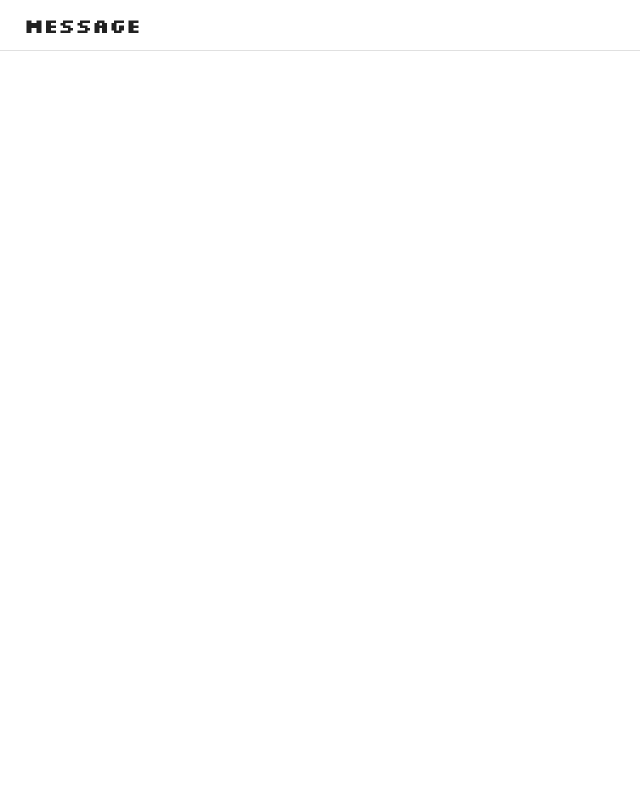
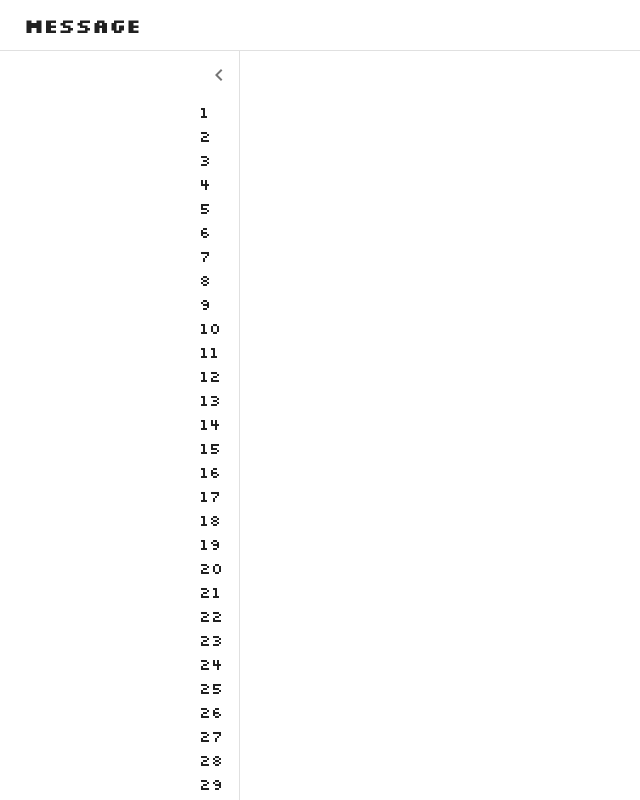
Before and after one commit to erkuysal/Messaging-Django, a React (Vite) app in the folder frontend/: page / in a window 1280 px wide. Shown: the whole page, without its empty margins (0-640 px from the left). Built offline with nearby package versions, Linux system fonts and the light colour scheme; a web font is replaced by a local one.

Commit message:
Minor improvements on Drawer

```diff
--- /dev/null
+++ b/frontend/src/components/PrimaryDraw/DrawToggle.tsx
@@ -0,0 +1,29 @@
+import {Box, IconButton} from "@mui/material";
+import {ChevronLeft, ChevronRight} from "@mui/icons-material";
+import React from "react";
+
+
+
+type Props = {
+    open : boolean;
+    handleDrawerOpen: () => void;
+    handleDrawerClose: () => void;
+}
+
+
+const DrawerToggle : React.FC<Props> = ({open, handleDrawerClose, handleDrawerOpen}) => {
+    return (
+        <Box sx={{
+            height: "50px",
+            display: "flex",
+            alignItems: "center",
+            justifyContent: "center",
+        }}>
+            <IconButton onClick={open ? handleDrawerClose : handleDrawerOpen }>
+                {open ? <ChevronLeft /> : <ChevronRight />}
+            </IconButton>
+        </Box>
+    );
+};
+
+export default DrawerToggle;
--- a/frontend/src/pages/Home.tsx
+++ b/frontend/src/pages/Home.tsx
@@ -1,6 +1,7 @@
 import {Box, CssBaseline } from '@mui/material';
 
 import PrimaryAppBar from '../pages/templates/PrimaryAppBar';
+import PrimaryDraw from "../pages/templates/PrimaryDraw";
 
 
 // funtion Home() {}  : is same as using down below
@@ -9,6 +10,7 @@ const Home = () => {
         <Box sx={{ display: "flex" }}>
             <CssBaseline />
             <PrimaryAppBar/>
+            <PrimaryDraw></PrimaryDraw>
         </Box>
     );
 };
--- /dev/null
+++ b/frontend/src/pages/templates/PrimaryDraw.tsx
@@ -0,0 +1,75 @@
+import {Box, Drawer, Typography, useMediaQuery} from "@mui/material";
+import {useEffect, useState} from "react";
+import {useTheme} from "@mui/material/styles";
+import DrawToggle from "../../components/PrimaryDraw/DrawToggle.tsx";
+
+const PrimaryDraw = () => {
+   const theme = useTheme();
+   const below600 = useMediaQuery("(max-width:599px)");
+   const [open, setOpen] = useState(!below600);
+
+   const openedMixin = () => ({
+      transition: theme.transitions.create("width", {
+      easing: theme.transitions.easing.sharp,
+      duration: theme.transitions.duration.enteringScreen,
+      }),
+      overflowX: "hidden",
+   });
+
+   const closedMixin = () => ({
+      transition: theme.transitions.create("width", {
+      easing: theme.transitions.easing.sharp,
+      duration: theme.transitions.duration.enteringScreen,
+      }),
+      overflowX: "hidden",
+      width: theme.primaryDraw.closed,
+   });
+
+   console.log(below600)
+
+   useEffect(() => {
+      setOpen(!below600);
+   },[below600]);
+
+   const handleDrawerOpen =()=>
+   {
+      setOpen(true);
+   }
+
+   const handleDrawerClose =()=>
+   {
+      setOpen(false);
+   }
+
+   return (
+   <Drawer open={open} variant={below600 ? "temporary" : "permanent"}
+   PaperProps={{
+      sx: {
+         mt: `${theme.primaryAppBar.height}px`,
+         height: `calc(100vh - ${theme.primaryAppBar.height}px)`,
+         width: theme.primaryDraw.width,
+      },
+   }}
+   >
+      <Box>
+         <Box sx={{
+            position:"absolute",
+            top:0, right:0, p:0,
+            width: open ? "auto" : "100%" }}>
+            <DrawToggle open={open}
+                        handleDrawerClose={handleDrawerClose}
+                        handleDrawerOpen={handleDrawerOpen}
+            />
+
+            {[...Array(50)].map((_, i) => (
+               <Typography key={i}>
+                   {i + 1}
+               </Typography>
+            ))}
+         </Box>
+      </Box>
+   </Drawer>
+   )
+}
+
+export default PrimaryDraw;
--- a/frontend/src/theme/light.tsx
+++ b/frontend/src/theme/light.tsx
@@ -4,11 +4,19 @@ declare module "@mui/material/styles" {
     interface Theme {
         primaryAppBar:{
             height: number;
+        },
+        primaryDraw:{
+            width: number;
+            closed: number;
         }
     }
     interface ThemeOptions {
         primaryAppBar:{         // primaryAppBar? : Question mark indicates optional property
             height: number;
+        },
+        primaryDraw:{
+            width: number;
+            closed: number;
         }
     }
 }
@@ -21,6 +29,10 @@ export const createMuiTheme = () => {
       // COMPONENTS
       primaryAppBar: {
         height: 50,
+      },
+      primaryDraw: {
+        width: 240,
+        closed: 70,
       },
       // OVERRIDES
       components:{
```
